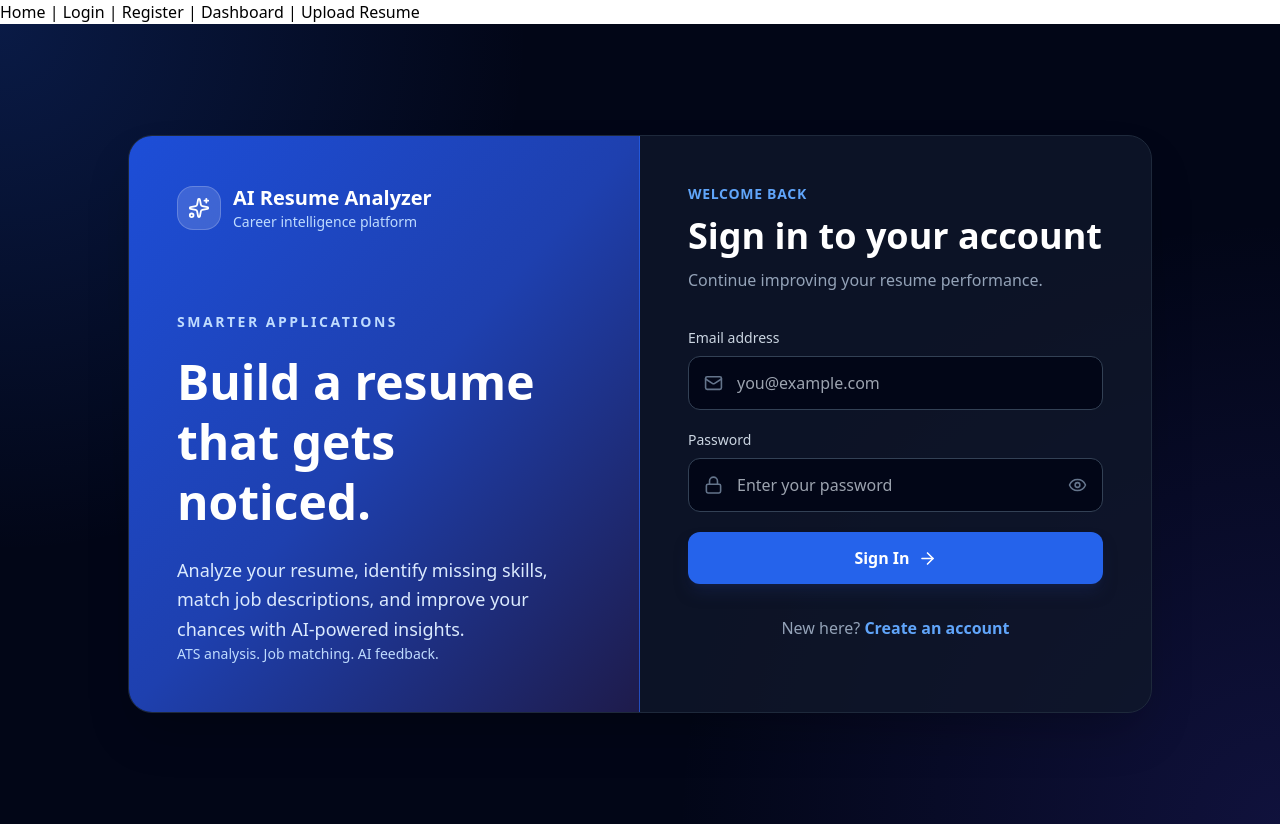
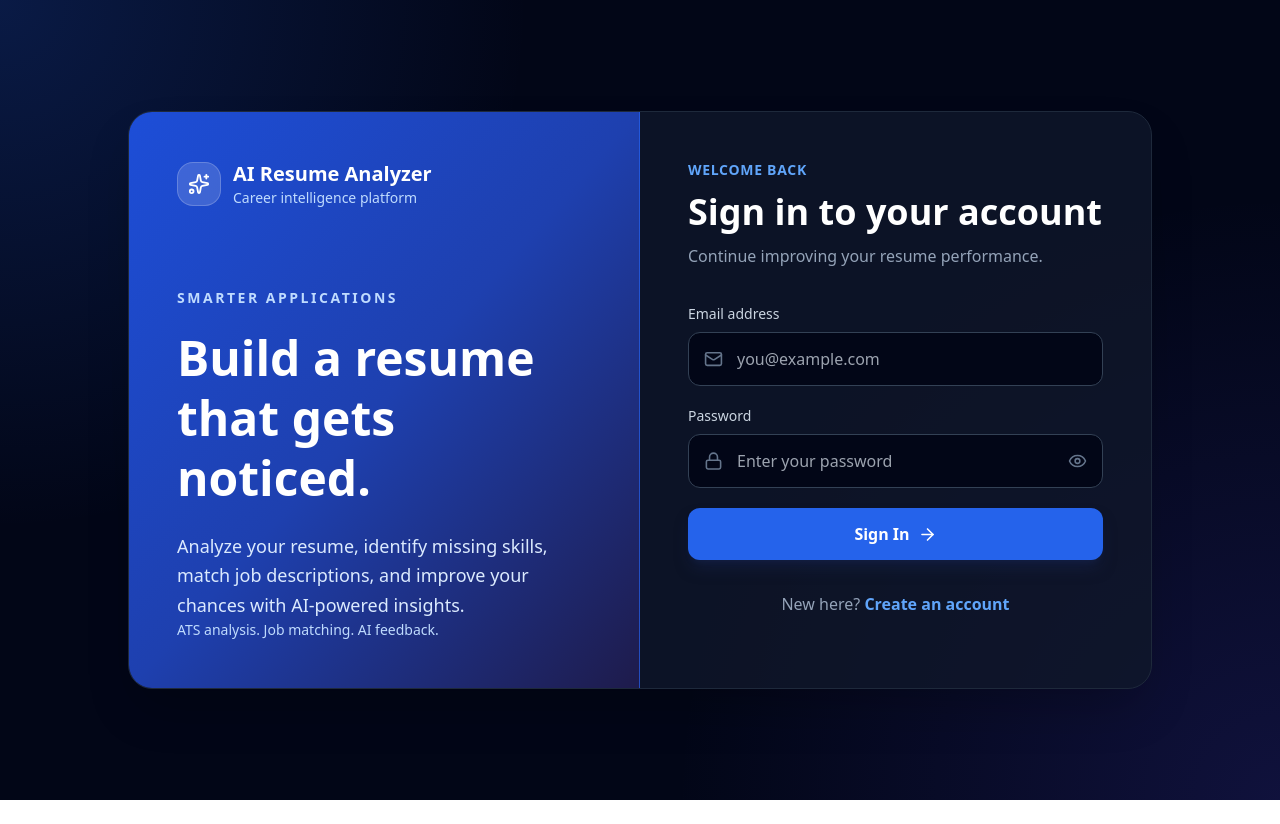
Before and after one commit to Sabitendra1608/AI-RESUME-ANALYZER, a React (Vite) app in the folder frontend/: page /login in a window 1280 px wide. After the commit the page ends 800 px from the top, so only its background shows below. Built offline with nearby package versions, Linux system fonts and the light colour scheme.

Commit message:
Removed Navbar

```diff
--- a/frontend/src/App.jsx
+++ b/frontend/src/App.jsx
@@ -4,7 +4,7 @@ import Login from "./pages/Login";
 import Register from "./pages/Register";
 import Dashboard from "./pages/Dashboard";
 import UploadResume from "./pages/UploadResume";
-import Navbar from "./components/Navbar";
+
 import Analysis from "./pages/Analysis";
 import History from "./pages/History";
 import ProtectedRoute from "./components/ProtectedRoute";
@@ -13,7 +13,7 @@ import Profile from "./pages/Profile";
 function App() {
   return (
     <BrowserRouter>
-      <Navbar />
+
       <Routes>
         <Route path="/" element={<Navigate to="/dashboard" replace />} />
 
```
